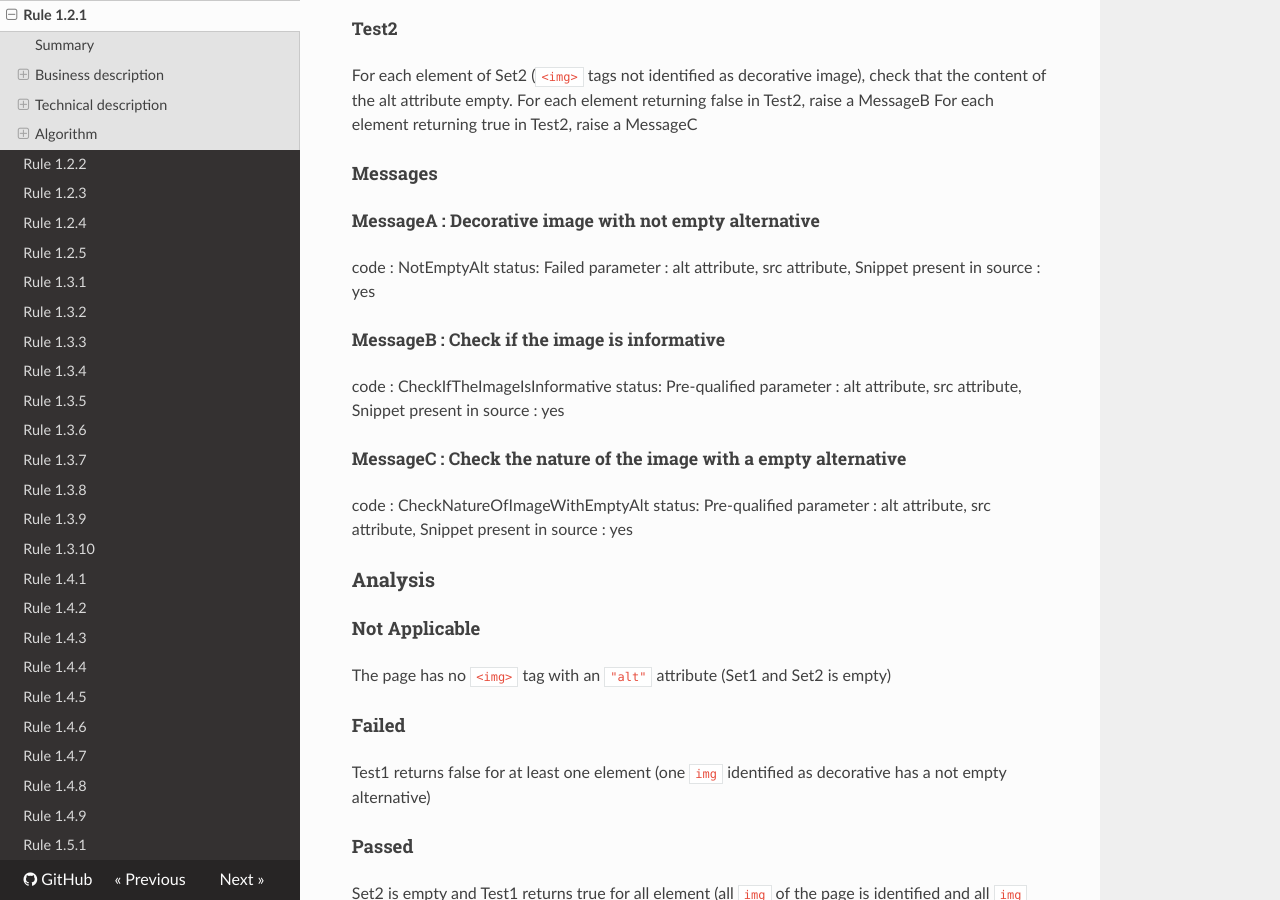
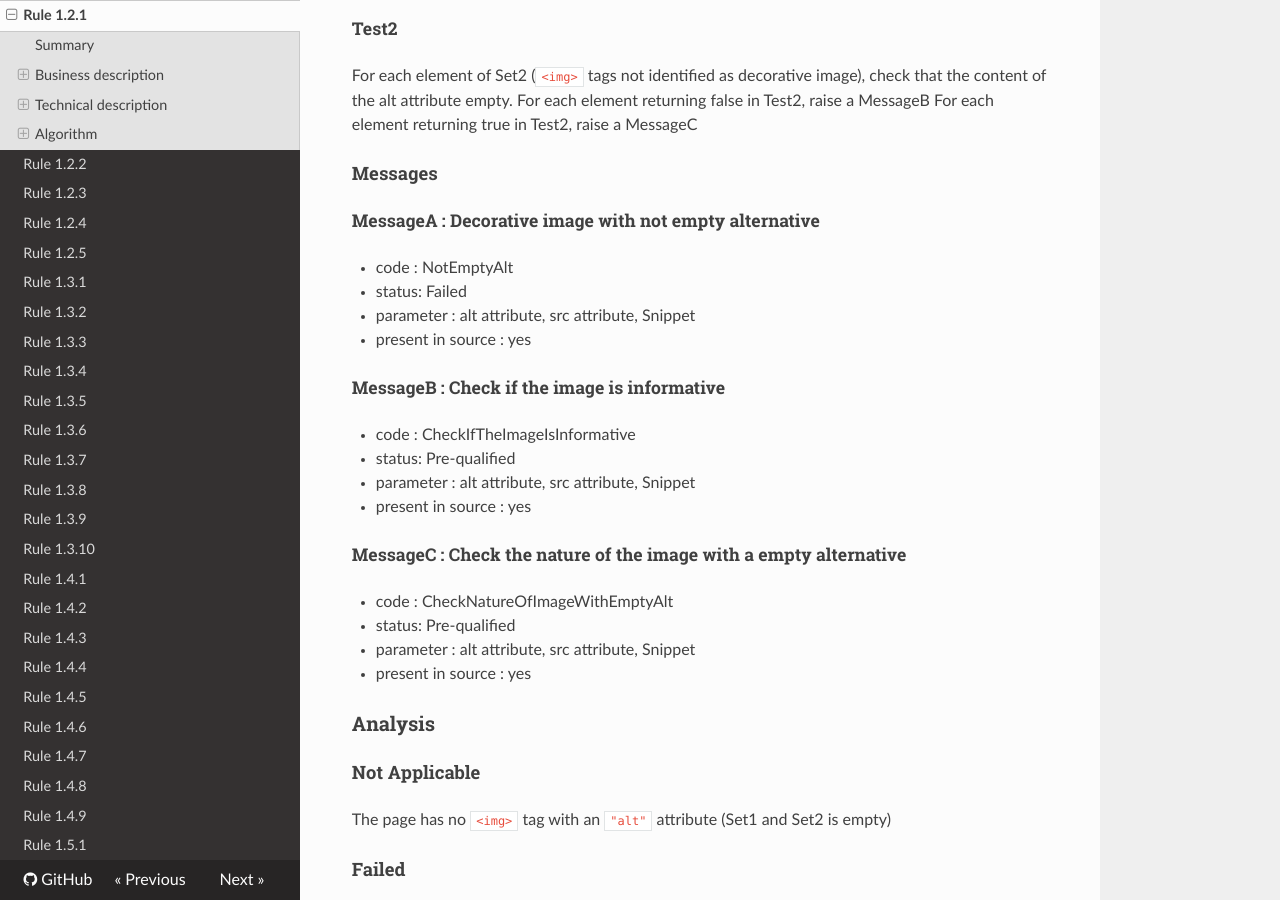
Before and after one commit to Tanaguru/Tanaguru-rules-RGAA-3-doc, an MkDocs documentation site: the page built from docs/Rule-1-2-1.md, in a window 1280 px wide and 900 px high, scrolled down 1739 px. Built offline with MkDocs 1.6.1, drawn with Linux system fonts in a browser that asks for light colours; nearby versions of some CDN libraries; old or Windows-style settings are respelled for this version of MkDocs.

```diff
--- a/docs/Rule-1-2-1.md
+++ b/docs/Rule-1-2-1.md
@@ -65,24 +65,24 @@ For each element of Set2 (`<img>` tags not identified as decorative image), chec
 
 ##### MessageA : Decorative image with not empty alternative
 
-code : NotEmptyAlt
-status: Failed
-parameter : alt attribute, src attribute, Snippet
-present in source : yes
+-    code : NotEmptyAlt
+-    status: Failed
+-    parameter : alt attribute, src attribute, Snippet
+-    present in source : yes
 
 ##### MessageB : Check if the image is informative
 
-code : CheckIfTheImageIsInformative
-status: Pre-qualified
-parameter : alt attribute, src attribute, Snippet
-present in source : yes
+-    code : CheckIfTheImageIsInformative
+-    status: Pre-qualified
+-    parameter : alt attribute, src attribute, Snippet
+-    present in source : yes
 
 ##### MessageC : Check the nature of the image with a empty alternative
 
-code : CheckNatureOfImageWithEmptyAlt
-status: Pre-qualified
-parameter : alt attribute, src attribute, Snippet
-present in source : yes
+-    code : CheckNatureOfImageWithEmptyAlt
+-    status: Pre-qualified
+-    parameter : alt attribute, src attribute, Snippet
+-    present in source : yes
 
 ### Analysis
 
```
